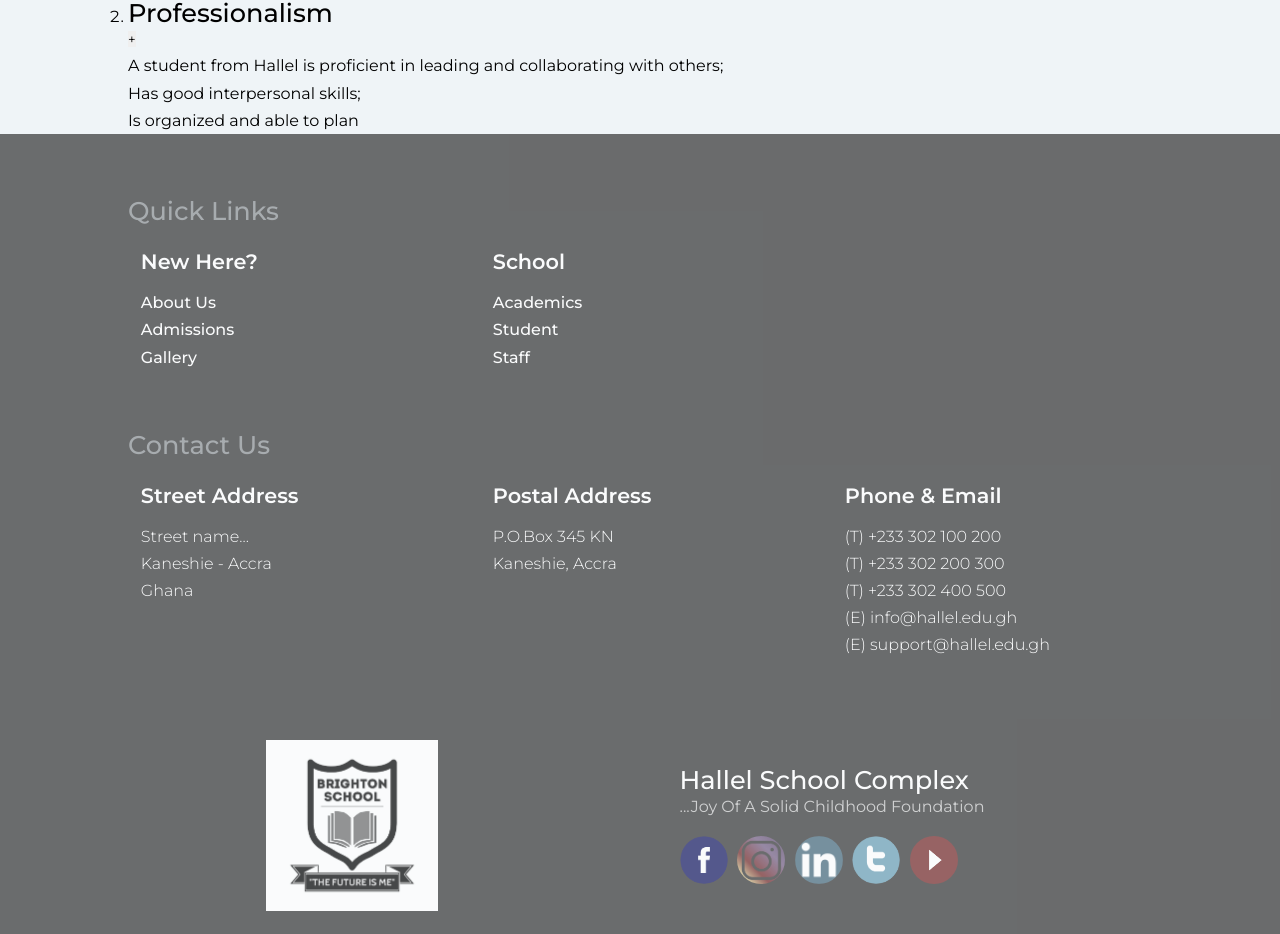
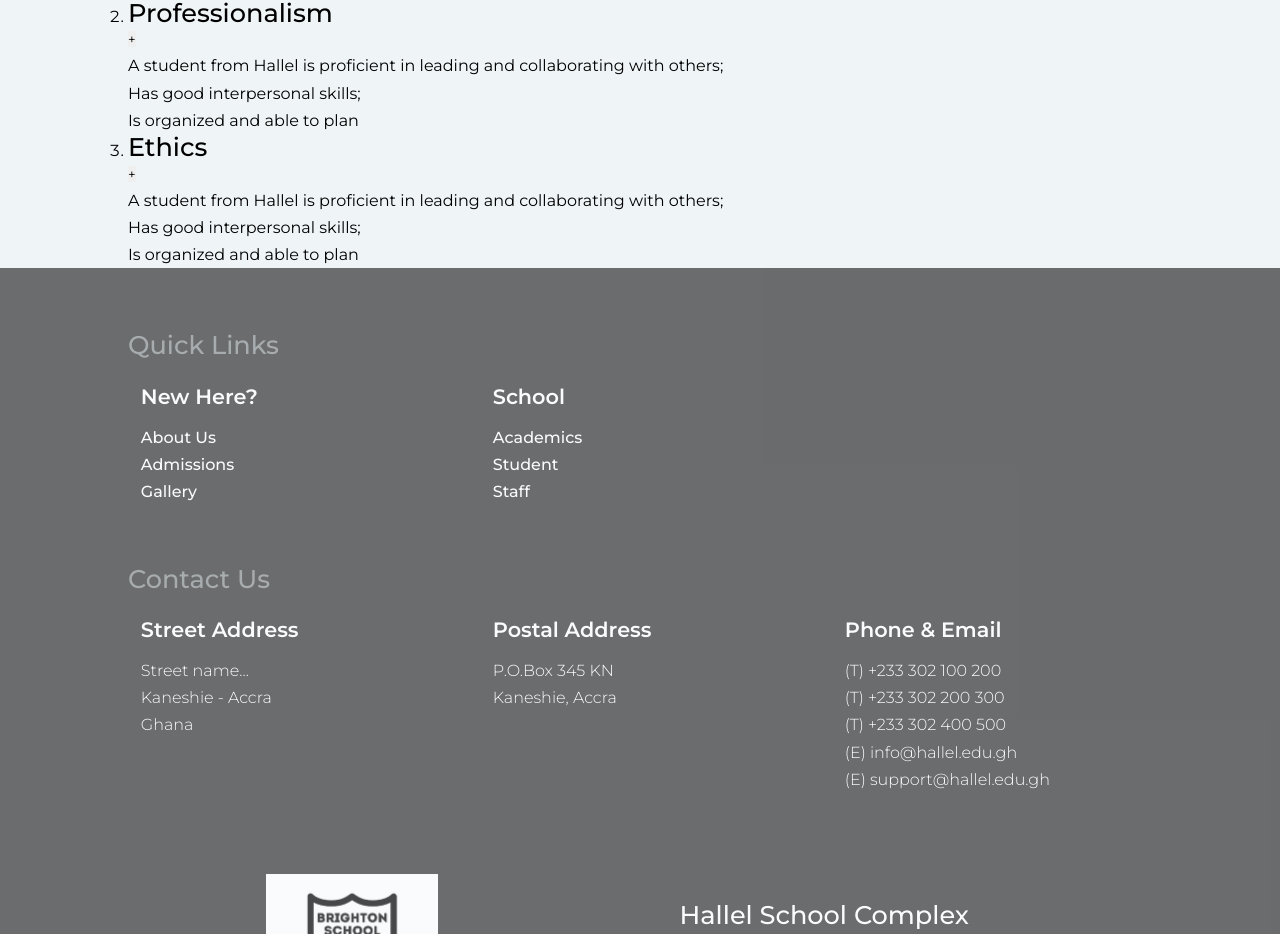
Before and after one commit to kwesiObuobi/Hallel_Project, a React (Create React App) app: page /academics in a window 1280 px wide. Shown: the part 1060-1994 px from the top of the page. Built offline with nearby package versions, Linux system fonts and the light colour scheme.

Commit message:
Add 'Ethics' as a learning goal

```diff
--- a/src/components/home_view/academics_page/learning_goals/learning_goals.jsx
+++ b/src/components/home_view/academics_page/learning_goals/learning_goals.jsx
@@ -32,6 +32,18 @@ const LearningGoals = () => {
                 </ul>
             </li>
 
+            <li className="academics__learning-goals-item">
+                <div className="academics__learning-goals-item-heading-row">
+                    <h3 className="academics__learning-goals-item-h3">Ethics</h3>
+                    <button className="academics__learning-goals-item-content-toggle">+</button>
+                </div>
+                <ul className="academics__learning-goals-item-description-box">
+                    <li classsName="academics__learning-goals-desc-box-item">A student from Hallel is proficient in leading and collaborating with others;</li>
+                    <li classsName="academics__learning-goals-desc-box-item">Has good interpersonal skills;</li>
+                    <li classsName="academics__learning-goals-desc-box-item">Is organized and able to plan</li>
+                </ul>
+            </li>
+
         </ol>
 
 
```
